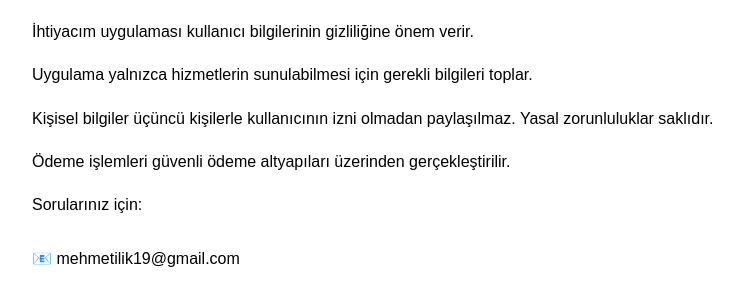
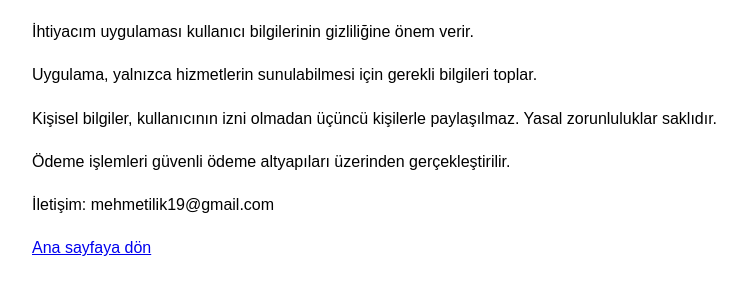
Before and after one commit to mehmetilik19-png/mehmetilik19-png.github.io, a plain HTML site: page privacy.html in a window 1280 px wide. Shown: the part 109-414 px from the top of the page, without its empty margins (208-955 px from the left). Drawn offline with Linux system fonts and the light colour scheme.

Commit message:
Update privacy.html

```diff
--- a/privacy.html
+++ b/privacy.html
@@ -1,36 +1,13 @@
 <!DOCTYPE html>
 <html lang="tr">
-<head>
-<meta charset="UTF-8">
-<meta name="viewport" content="width=device-width, initial-scale=1.0">
-<title>Gizlilik Politikası</title>
-</head>
-
+<head><meta charset="UTF-8"><meta name="viewport" content="width=device-width, initial-scale=1.0"><title>Gizlilik Politikası</title></head>
 <body style="font-family:Arial;padding:30px;max-width:800px;margin:auto;line-height:1.7">
-
 <h1>Gizlilik Politikası</h1>
-
-<p>
-İhtiyacım uygulaması kullanıcı bilgilerinin gizliliğine önem verir.
-</p>
-
-<p>
-Uygulama yalnızca hizmetlerin sunulabilmesi için gerekli bilgileri toplar.
-</p>
-
-<p>
-Kişisel bilgiler üçüncü kişilerle kullanıcının izni olmadan paylaşılmaz. Yasal zorunluluklar saklıdır.
-</p>
-
-<p>
-Ödeme işlemleri güvenli ödeme altyapıları üzerinden gerçekleştirilir.
-</p>
-
-<p>
-Sorularınız için:
-<br><br>
-📧 mehmetilik19@gmail.com
-</p>
-
+<p>İhtiyacım uygulaması kullanıcı bilgilerinin gizliliğine önem verir.</p>
+<p>Uygulama, yalnızca hizmetlerin sunulabilmesi için gerekli bilgileri toplar.</p>
+<p>Kişisel bilgiler, kullanıcının izni olmadan üçüncü kişilerle paylaşılmaz. Yasal zorunluluklar saklıdır.</p>
+<p>Ödeme işlemleri güvenli ödeme altyapıları üzerinden gerçekleştirilir.</p>
+<p>İletişim: mehmetilik19@gmail.com</p>
+<a href="index.html">Ana sayfaya dön</a>
 </body>
 </html>
```
